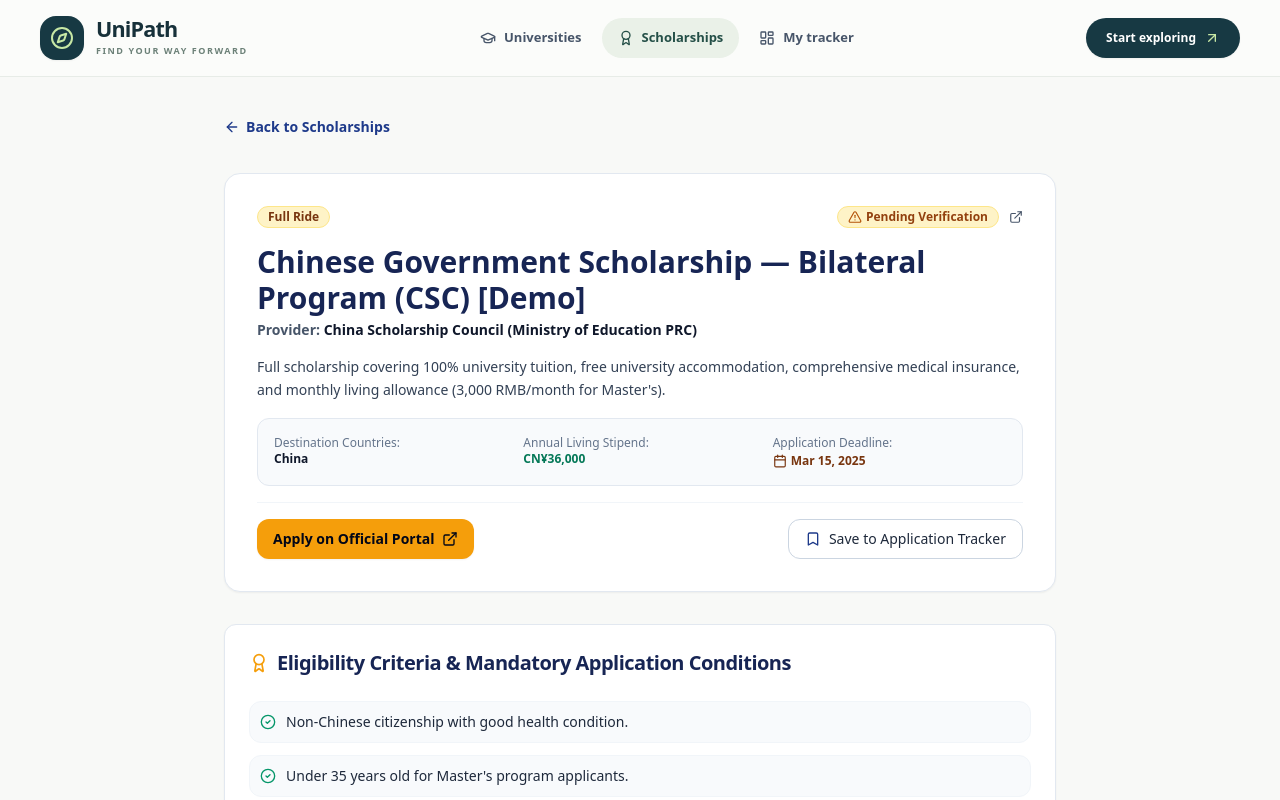
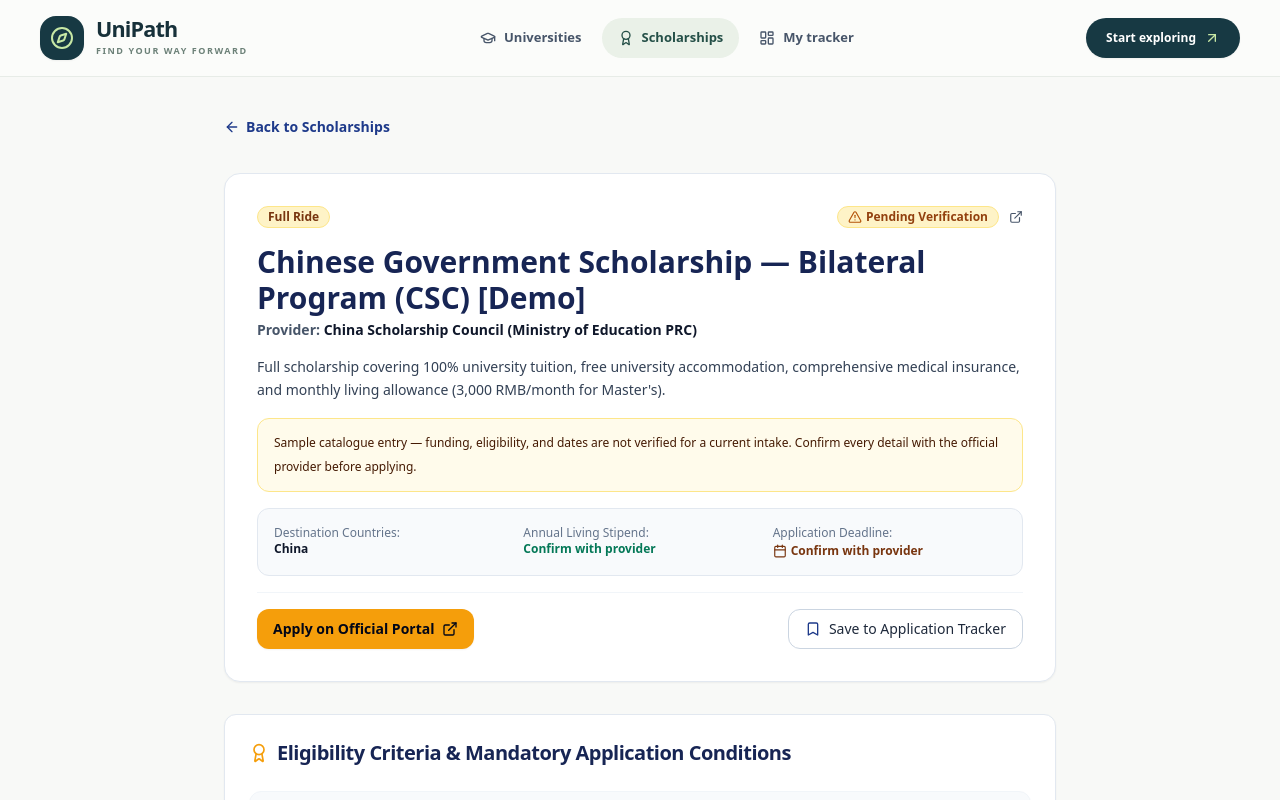
Before and after one commit to khalloukibrahim03-rgb/UniPath-University-Scholarship-Finder, a Next.js app: page /scholarships/sch-csc-03 in a window 1280 px wide. Shown: the top 800 px of the page. Built offline with nearby package versions, Linux system fonts and the light colour scheme.

Commit message:
trust: hide unverified dates and costs behind official-source checks

```diff
--- a/app/scholarships/[id]/page.tsx
+++ b/app/scholarships/[id]/page.tsx
@@ -49,6 +49,7 @@ export default async function ScholarshipDetailPage({ params }: PageProps) {
         </div>
 
         <p className="text-sm text-slate-700 leading-relaxed">{scholarship.description}</p>
+        {scholarship.verificationStatus !== "verified" && <p className="rounded-xl border border-amber-200 bg-amber-50 px-4 py-3 text-xs leading-6 text-amber-950">Sample catalogue entry — funding, eligibility, and dates are not verified for a current intake. Confirm every detail with the official provider before applying.</p>}
 
         {/* Breakdown Card */}
         <div className="p-4 bg-slate-50 rounded-xl border border-slate-200 grid grid-cols-1 sm:grid-cols-3 gap-4 text-xs">
@@ -60,14 +61,14 @@ export default async function ScholarshipDetailPage({ params }: PageProps) {
           <div>
             <span className="text-slate-500 font-medium block">Annual Living Stipend:</span>
             <span className="font-bold text-emerald-700">
-              {scholarship.stipendAmountAnnual ? formatCurrency(scholarship.stipendAmountAnnual, scholarship.currency) : "Covered in full"}
+              {scholarship.verificationStatus === "verified" ? (scholarship.stipendAmountAnnual ? formatCurrency(scholarship.stipendAmountAnnual, scholarship.currency) : "Covered in full") : "Confirm with provider"}
             </span>
           </div>
 
           <div>
             <span className="text-slate-500 font-medium block">Application Deadline:</span>
             <span className="font-bold text-amber-900 flex items-center gap-1 mt-0.5">
-              <Calendar className="w-3.5 h-3.5" /> {formatDate(scholarship.applicationDeadline)}
+              <Calendar className="w-3.5 h-3.5" /> {scholarship.verificationStatus === "verified" ? formatDate(scholarship.applicationDeadline) : "Confirm with provider"}
             </span>
           </div>
         </div>
```
